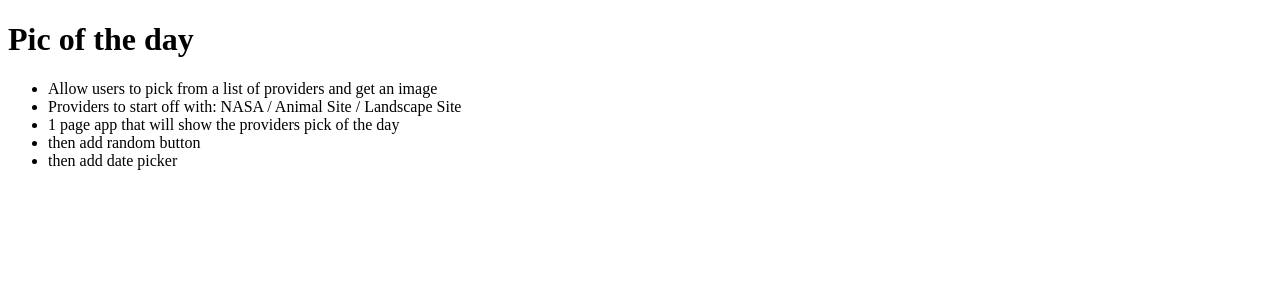
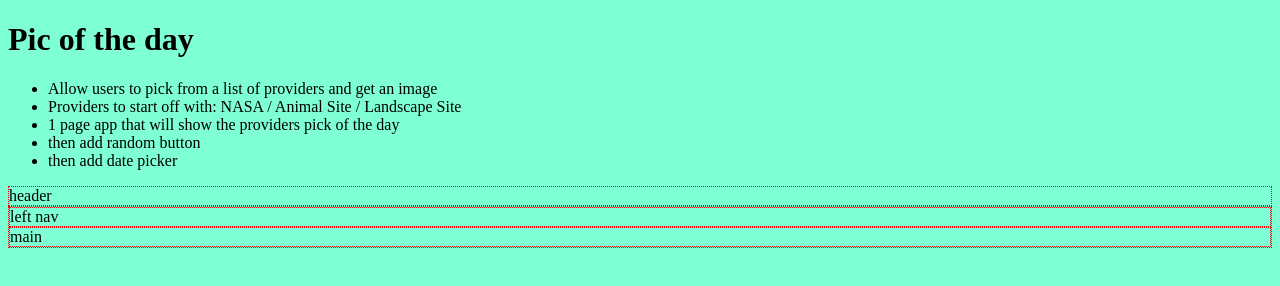
Before and after one commit to geordzNZ/PicOfTheDay, a plain HTML site: page index.html in a window 1280 px wide. Drawn offline with Linux system fonts and the light colour scheme.

Commit message:
add page structure and minimal css

```diff
--- a/CSS/styles.css
+++ b/CSS/styles.css
@@ -0,0 +1,7 @@
+body {
+  background-color: aquamarine;
+}
+
+.tmpBorder {
+  border: 1px red dotted;
+}
--- a/index.html
+++ b/index.html
@@ -3,6 +3,7 @@
 <head>
   <meta charset="UTF-8">
   <meta http-equiv="X-UA-Compatible" content="IE=edge">
+  <link rel="stylesheet" href="/CSS/styles.css">
   <title>Pic of the Day</title>
 </head>
 <body>
@@ -14,5 +15,11 @@
       <li>then add random button</li>
       <li>then add date picker</li>
     </ul>
+    <header class="tmpBorder">header</header>
+    <div id="page" class="tmpBorder">
+      <div id="leftNav" class="tmpBorder">left nav</div>
+      <div id="main" class="tmpBorder">main</div>
+    </div>
+
 </body>
 </html>
```
